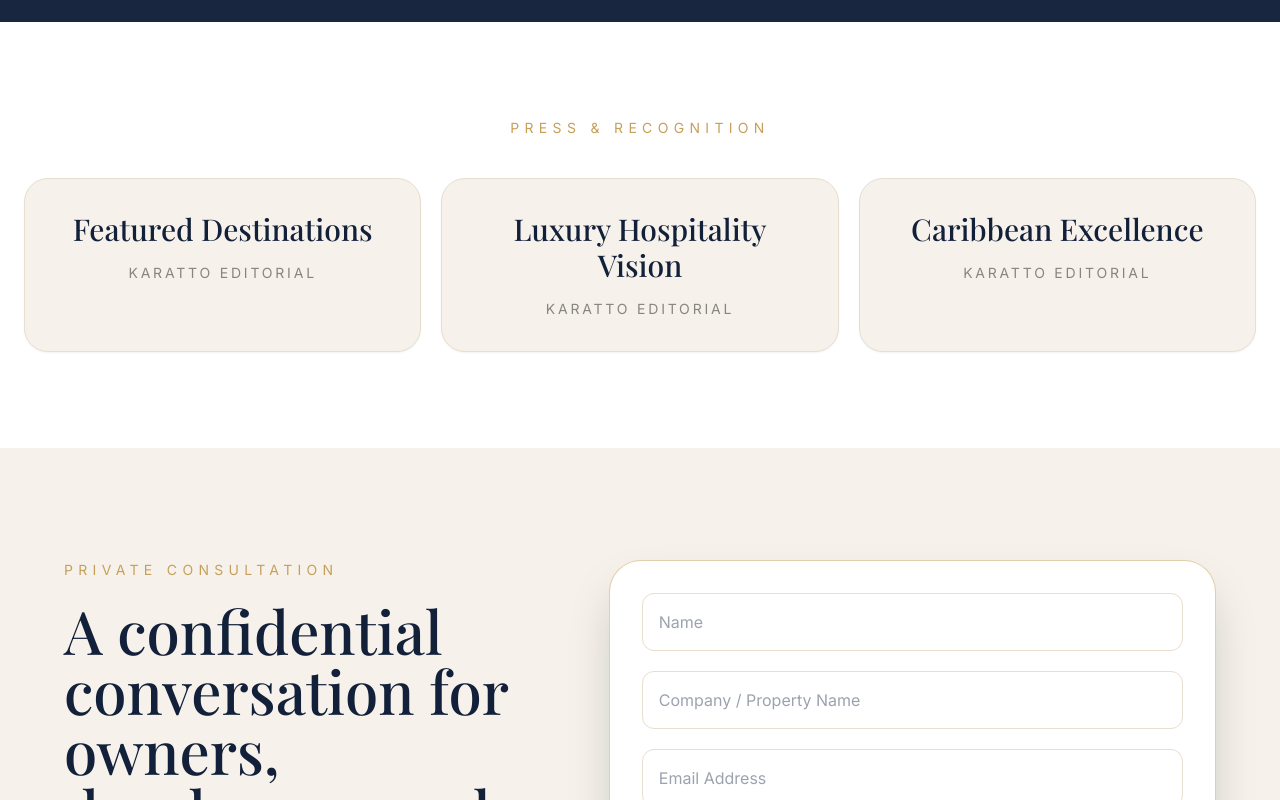
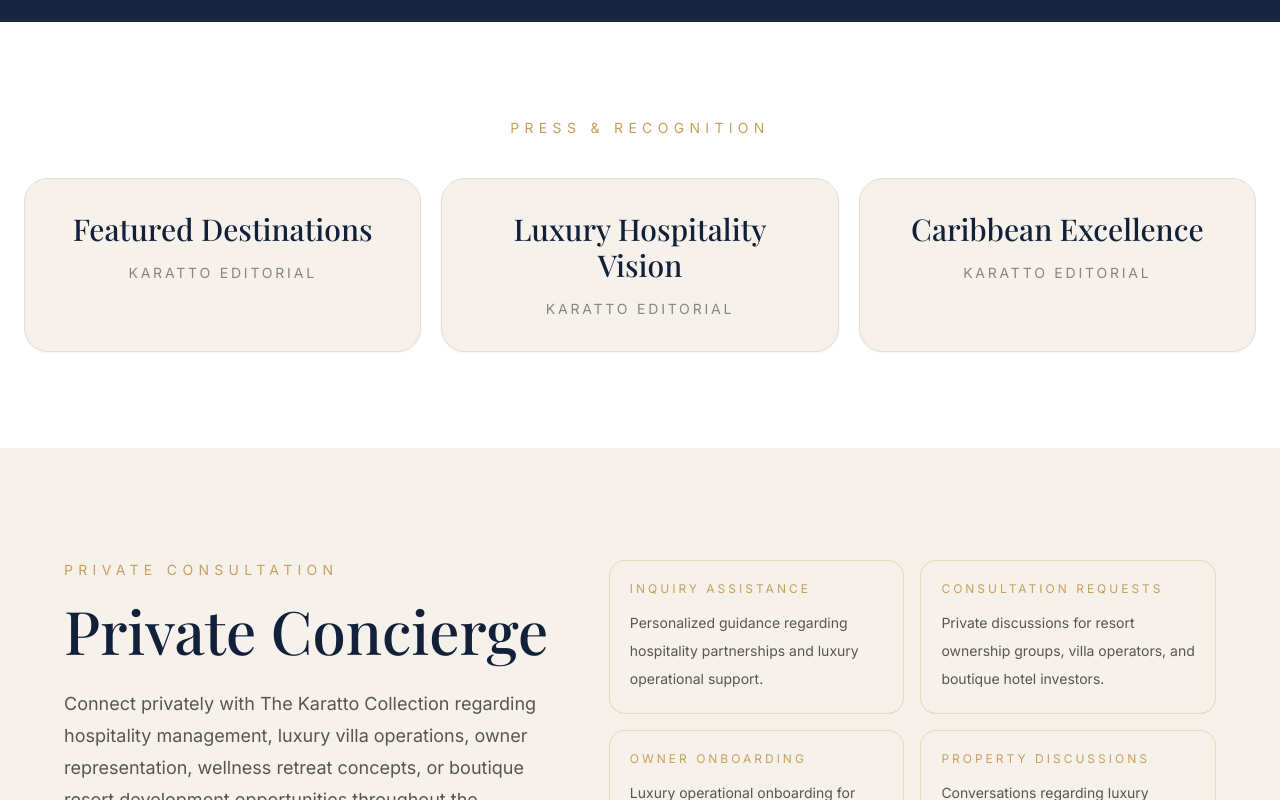
Before and after one commit to Kthomas5916/karatto-website, a React (Vite) app: page / in a window 1280 px wide. Shown: the part 11200-12000 px from the top of the page. Built offline with nearby package versions, Linux system fonts and the light colour scheme; grey boxes are pictures that could not be loaded.

Commit message:
Add luxury concierge experience

```diff
--- a/src/App.jsx
+++ b/src/App.jsx
@@ -557,13 +557,54 @@ export default function App() {
             <div className="grid gap-12 lg:grid-cols-[0.9fr_1.1fr] lg:items-start">
               <Reveal>
                 <p className="text-sm uppercase tracking-[0.38em] text-[#C6A05B]">Private Consultation</p>
-                <h2 className="mt-5 font-serif text-5xl leading-tight text-[#12203A] md:text-6xl">A confidential conversation for owners, developers, and investors.</h2>
-                <p className="mt-7 max-w-2xl text-lg leading-8 text-black/65">Share your property vision with our hospitality team. We respond with discretion, clarity, and a refined owner-first perspective.</p>
+                <h2 className="mt-5 font-serif text-5xl leading-tight text-[#12203A] md:text-6xl">Private Concierge</h2>
+                <p className="mt-7 max-w-2xl text-lg leading-8 text-black/65"><p className="mt-7 max-w-2xl text-lg leading-8 text-black/65">
+  Connect privately with The Karatto Collection regarding hospitality management, luxury villa operations, owner representation, wellness retreat concepts, or boutique resort development opportunities throughout the Caribbean.
+</p></p>
                 <div className="mt-10"><Logo dark /></div>
                 <p className="mt-8 text-black/60">Antigua & Barbuda | Caribbean Luxury Hospitality Management</p>
                 <a href="mailto:info@karattocollection.com" className="mt-8 inline-flex rounded-full bg-[#12203A] px-8 py-4 text-sm font-semibold uppercase tracking-[0.18em] text-white transition hover:bg-[#C6A05B] hover:text-[#12203A]">info@karattocollection.com</a>
               </Reveal>
               <Reveal>
+                <div className="mb-10 grid gap-4 sm:grid-cols-2">
+
+  <div className="rounded-2xl border border-[#C6A05B]/30 bg-[#F6F2EB] p-5">
+    <p className="text-xs uppercase tracking-[0.25em] text-[#C6A05B]">
+      Inquiry Assistance
+    </p>
+    <p className="mt-3 text-sm leading-7 text-black/65">
+      Personalized guidance regarding hospitality partnerships and luxury operational support.
+    </p>
+  </div>
+
+  <div className="rounded-2xl border border-[#C6A05B]/30 bg-[#F6F2EB] p-5">
+    <p className="text-xs uppercase tracking-[0.25em] text-[#C6A05B]">
+      Consultation Requests
+    </p>
+    <p className="mt-3 text-sm leading-7 text-black/65">
+      Private discussions for resort ownership groups, villa operators, and boutique hotel investors.
+    </p>
+  </div>
+
+  <div className="rounded-2xl border border-[#C6A05B]/30 bg-[#F6F2EB] p-5">
+    <p className="text-xs uppercase tracking-[0.25em] text-[#C6A05B]">
+      Owner Onboarding
+    </p>
+    <p className="mt-3 text-sm leading-7 text-black/65">
+      Luxury operational onboarding for new hospitality assets entering the Karatto Collection.
+    </p>
+  </div>
+
+  <div className="rounded-2xl border border-[#C6A05B]/30 bg-[#F6F2EB] p-5">
+    <p className="text-xs uppercase tracking-[0.25em] text-[#C6A05B]">
+      Property Discussions
+    </p>
+    <p className="mt-3 text-sm leading-7 text-black/65">
+      Conversations regarding luxury repositioning, wellness hospitality, and Caribbean expansion opportunities.
+    </p>
+  </div>
+
+</div>
                 <form action="mailto:info@karattocollection.com" method="post" encType="text/plain" className="rounded-[2rem] border border-[#C6A05B]/50 bg-white p-8 shadow-2xl">
                   <div className="grid gap-5">
                     <input className="rounded-xl border border-[#E7DED0] p-4 outline-none transition focus:border-[#C6A05B] focus:shadow-lg" name="Name" placeholder="Name" />
@@ -572,7 +613,7 @@ export default function App() {
                     <input className="rounded-xl border border-[#E7DED0] p-4 outline-none transition focus:border-[#C6A05B] focus:shadow-lg" name="Property Type" placeholder="Property Type / Number of Rooms" />
                     <input className="rounded-xl border border-[#E7DED0] p-4 outline-none transition focus:border-[#C6A05B] focus:shadow-lg" name="Preferred Consultation Date" type="date" />
                     <textarea className="min-h-[150px] rounded-xl border border-[#E7DED0] p-4 outline-none transition focus:border-[#C6A05B] focus:shadow-lg" name="Message" placeholder="Tell us about your property or opportunity" />
-                    <button type="submit" className="rounded-full bg-[#12203A] px-8 py-4 text-sm font-semibold uppercase tracking-[0.18em] text-white transition hover:bg-[#C6A05B] hover:text-[#12203A]">Request Private Consultation</button>
+                    <button type="submit" className="rounded-full bg-[#12203A] px-8 py-4 text-sm font-semibold uppercase tracking-[0.18em] text-white transition hover:bg-[#C6A05B] hover:text-[#12203A]">Connect With Concierge</button>
                   </div>
                 </form>
               </Reveal>
```
